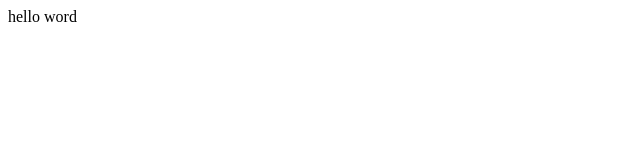
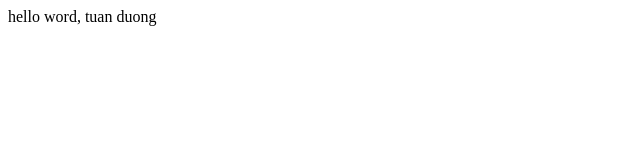
Before and after one commit to tuanduong9499/demo-github, a plain HTML site: page index.html in a window 1280 px wide. Shown: the full height of the page, 0-640 px from the left. Drawn offline with Linux system fonts and the light colour scheme.

Commit message:
Update index.html

```diff
--- a/index.html
+++ b/index.html
@@ -7,6 +7,6 @@
     <title>Document</title>
 </head>
 <body>
-    hello word
+    hello word, tuan duong
 </body>
 </html>
```
